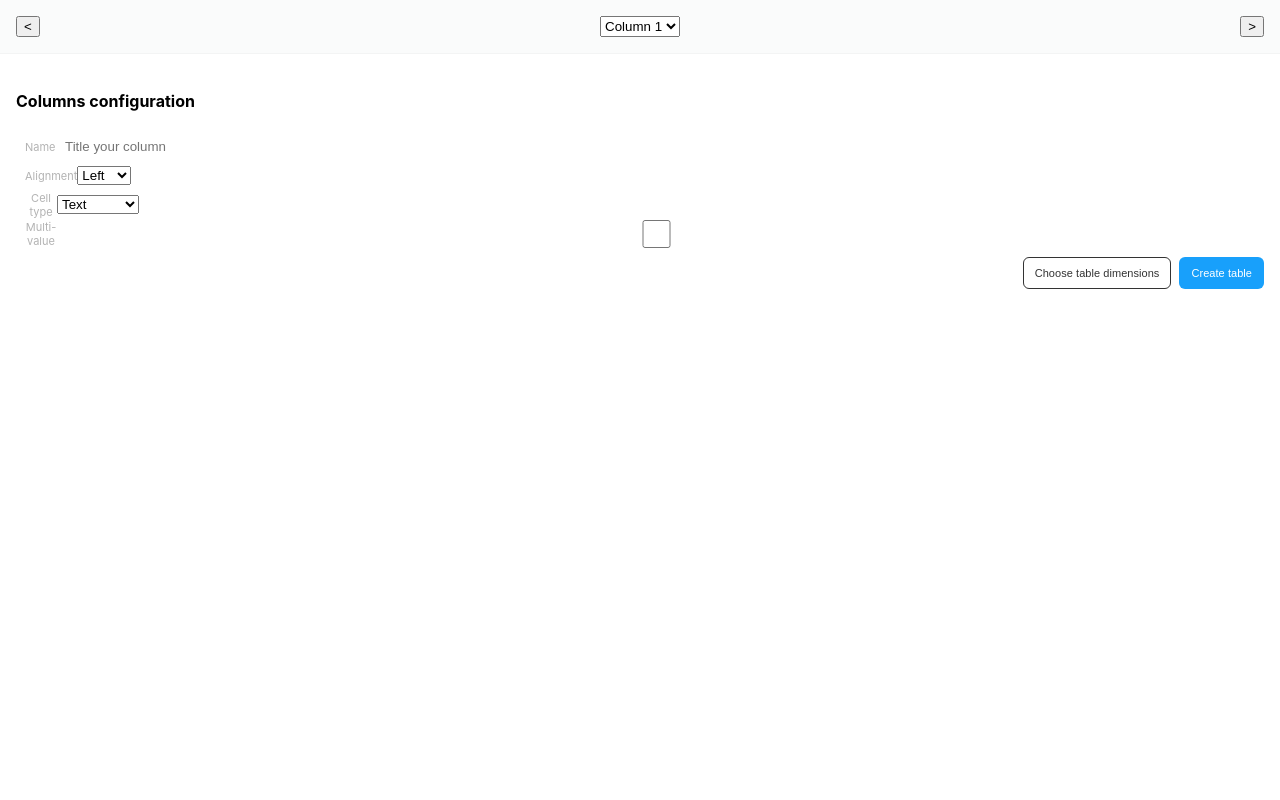
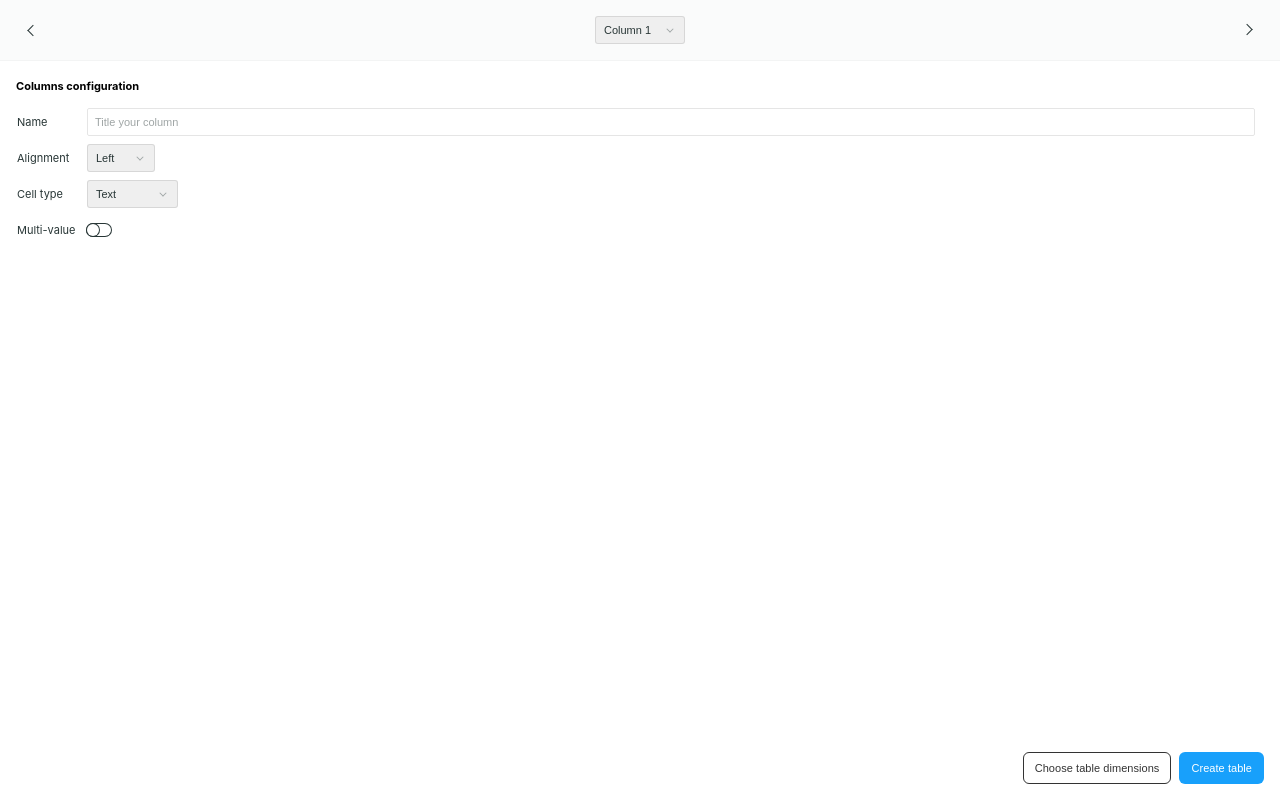
Before and after one commit to newrelic/one-core-toolbox, a React app: page / in a window 1280 px wide. Built offline with nearby package versions, Linux system fonts and the light colour scheme.

Commit message:
feat: styles for column configuration screen

```diff
--- a/src/app/components/ColumnConfiguration.tsx
+++ b/src/app/components/ColumnConfiguration.tsx
@@ -8,15 +8,17 @@ const ColumnConfiguration = ({ createTable, goToDimensionsSelection }) => {
     const renderColumnNavigation = () => {
         return (
             <nav className="column-nav">
-                <button className={"nav-arrow left-nav-arrow"}>{`<`}</button>
+                <button className={"nav-arrow left-nav-arrow"}></button>
 
+                <div className="select-input-container">
                     <select name="column-selection" className="column-selection-dropdown">
                         <option value="Column 1" className="column-selection-dropdown-option">Column 1</option>
                         <option value="Column 2" className="column-selection-dropdown-option">Column 2</option>
                         <option value="Column 3" className="column-selection-dropdown-option">Column 3</option>
                     </select>
+                </div>
 
-                <button className={"nav-arrow right-nav-arrow"}>{`>`}</button>
+                <button className={"nav-arrow right-nav-arrow"}></button>
             </nav>
         )
     }
@@ -40,13 +42,16 @@ const ColumnConfiguration = ({ createTable, goToDimensionsSelection }) => {
                 </div>
                 <div className="input-container">
                     <label htmlFor="column-alignment">Alignment</label>
+                    <div className="select-input-container">
                         <select name="alignment-selection" className="column-configuration-alignment-input" id="column-alignment">
                             <option value="left" className="column-configuration-alignment-input-option">Left</option>
                             <option value="right" className="column-configuration-alignment-input-option">Right</option>
                         </select>
                     </div>
+                </div>
                 <div className="input-container">
                     <label htmlFor="column-cell-type">Cell type</label>
+                    <div className="select-input-container">
                         <select name="alignment-selection" className="column-configuration-alignment-input" id="column-cell-type">
                             <option value="text" className="column-configuration-alignment-input-option">Text</option>
                             <option value="link" className="column-configuration-alignment-input-option">Link</option>
@@ -58,10 +63,14 @@ const ColumnConfiguration = ({ createTable, goToDimensionsSelection }) => {
                             <option value="actions" className="column-configuration-alignment-input-option">Actions</option>
                         </select>
                     </div>
-                <div className="input-container">
-                    <label htmlFor="column-multi-value">Multi-value</label>
+                </div>
+                <label className="input-container" htmlFor="column-multi-value">
+                    <h5 className="label">Multi-value</h5>
+                    <div className="switch">
                         <input type="checkbox" id="column-multi-value" />
+                        <span className="slider round"></span>
                     </div>
+                </label>
             </section>
         )
     }
--- a/src/app/styles/ui.css
+++ b/src/app/styles/ui.css
@@ -1,6 +1,48 @@
 body {
+  height: 100%;
   margin: 0;
   font-family: -apple-system, BlinkMacSystemFont, "Segoe UI", Roboto, Helvetica, Arial, sans-serif, "Apple Color Emoji", "Segoe UI Emoji", "Segoe UI Symbol";
+}
+
+::-webkit-input-placeholder { /* Chrome/Opera/Safari */
+  color: #9FA5A5;
+}
+::-moz-placeholder { /* Firefox 19+ */
+  color: #9FA5A5;
+}
+:-ms-input-placeholder { /* IE 10+ */
+  color: #9FA5A5;
+}
+:-moz-placeholder { /* Firefox 18- */
+  color: #9FA5A5;
+}
+
+h4 {
+  margin-top: 4px;
+  margin-bottom: 8px;
+  font-size: 11px;
+  font-weight: 700;
+}
+
+select {
+  display: flex;
+  align-items: center;
+  border: 1px solid transparent;
+  height: 28px;
+  padding: 0 32px 0 8px;
+  box-sizing: border-box;
+  border-radius: 3px;
+  border: 1px solid rgba(0,0,0,.1);
+
+  font-size: 11px;
+  color: #283636;
+  appearance: none;
+}
+
+select:focus {
+  border: 1px solid #18A0FB;
+  box-shadow: 0 0 0 1px #18A0FB;
+  outline: none;
 }
 
 hr {
@@ -74,22 +116,36 @@ table.hovered input[type=radio]~label.active.hovered {
   border-radius: 2px;
 }
 
-.input-container:hover {
+.table-dimensions-config .input-container {
+  padding-left: 8px;
+  grid-column-end: span 4;
+}
+
+.table-dimensions-config .input-container:hover {
   border: 1px solid rgba(0,0,0,.1)
 }
 
-.input-container label {
+.input-container label:not(.input-container),
+.input-container .label {
   display: flex;
   align-items: center;
   height: 32px;
-  flex: 0 0 32px;
-  padding-left: 8px;
   font-size: 11px;
   color: #b3b3b3;
   fill: #b3b3b3;
-  grid-column-end: span 4;
   pointer-events: none;
   text-align: center;
+}
+
+.table-dimensions-config .input-container input {
+  border: 1px solid transparent;
+  border-left-color: transparent;
+  border-left-style: solid;
+  border-left-width: 1px;
+}
+
+.table-dimensions-config .input-container focus {
+  border-color: transparent;
 }
 
 .input-container input {
@@ -99,18 +155,21 @@ table.hovered input[type=radio]~label.active.hovered {
   cursor: default;
   box-sizing: border-box;
   background-clip: padding-box;
-
+  border: 1px solid rgba(0,0,0, .1);
+  font-size: 11px;
   background-color: transparent;
   width: 100%;
   padding: 0 0 0 7px;
   padding-left: 7px;
   height: 28px;
-  border: 1px solid transparent;
-  border-left-color: transparent;
-  border-left-style: solid;
-  border-left-width: 1px;
   background-clip: padding-box;
   min-width: 0;
+}
+
+.input-container input:focus {
+  outline: none;
+  border: 1px solid #18A0FB;
+  box-shadow: 0 0 0 1px #18A0FB;
 }
 
 .table-dimensions-config {
@@ -137,8 +196,13 @@ table.hovered input[type=radio]~label.active.hovered {
 }
 
 .cta-container {
+  bottom: 16px;
+  width: 100%;
   display: flex;
   gap: 8px;
+  position:absolute;
+  box-sizing: border-box;
+  right: 16px;
   padding-top: 8px;
   justify-content: flex-end;
 }
@@ -181,6 +245,147 @@ table.hovered input[type=radio]~label.active.hovered {
   border-bottom: 1px solid #F3F4F4;
 }
 
+.nav-arrow {
+  width: 30px;
+  position: relative;
+  appearance: none;
+  background-color: transparent;
+  border: none;
+  border-radius: 3px;
+}
+
+.nav-arrow:hover {
+  background-color: rgba(0,0,0, .045)
+}
+
+.nav-arrow:after {
+  content: "";
+  width: 1px;
+  height: 8px;
+  background-color: #283636;
+  transform: rotate(45deg);
+  position: absolute;
+  right: 14px;
+  top: 12px;
+}
+
+.nav-arrow:before {
+  content: "";
+  width: 1px;
+  height: 8px;
+  background-color: #283636;
+  transform: rotate(-45deg);
+  position: absolute;
+  right: 14px;
+  top: 7px;
+}
+
+.left-nav-arrow {
+  transform: rotate(180deg)
+}
+
 .column-configuration-body {
-  padding: 16px;
+  padding: 14px 16px;
 }
+
+.configuration-body {
+  display: flex;
+  flex-direction: column;
+  gap: 6px;
+}
+
+.configuration-body label:not(.input-container),
+.configuration-body .label {
+  width: 70px;
+  flex-shrink: 0;
+  color: #283636;
+  font-weight: 400;
+}
+
+.select-input-container {
+  position: relative;
+}
+
+.select-input-container:after {
+  content: "";
+  width: 1px;
+  height: 5px;
+  background-color: #9FA5A5;
+  transform: rotate(45deg);
+  position: absolute;
+  right: calc(5px + 8px);
+  top: 12px;
+}
+
+.select-input-container:before {
+  content: "";
+  width: 1px;
+  height: 5px;
+  background-color: #9FA5A5;
+  transform: rotate(-45deg);
+  position: absolute;
+  right: calc(8px + 8px);
+  top: 12px;
+}
+
+/*-- Toggle styles --*/
+ /* The switch - the box around the slider */
+ .switch {
+  position: relative;
+  display: inline-block;
+  width: 24px;
+  height: 12px;
+}
+
+/* Hide default HTML checkbox */
+.switch input {
+  opacity: 0;
+  width: 0;
+  height: 0;
+}
+
+/* The slider */
+.slider {
+  position: absolute;
+  cursor: pointer;
+  top: 0;
+  left: 0;
+  right: 0;
+  bottom: 0;
+  box-shadow: 0 0 0 1px #283636;
+  background-color:#fff;
+  transition: .2s;
+}
+
+.slider:before {
+  position: absolute;
+  content: "";
+  height: 12px;
+  width: 12px;
+  left: 0;
+  bottom: 0;
+  box-shadow: 0 0 0 1px #283636;
+  background-color: white;
+  transition: .2s;
+}
+
+input:checked + .slider {
+  background-color: #283636;
+}
+
+input:focus + .slider {
+  box-shadow: 0 0 0 1px #283636;
+}
+
+input:checked + .slider:before {
+  transform: translateX(12px);
+}
+
+/* Rounded sliders */
+.slider.round {
+  border-radius: 34px;
+}
+
+.slider.round:before {
+  border-radius: 50%;
+}
```
Also changed, not shown: 2 other files (tests, documents, lock files or other folders). Lines whose indentation alone changed are shown as unchanged.
